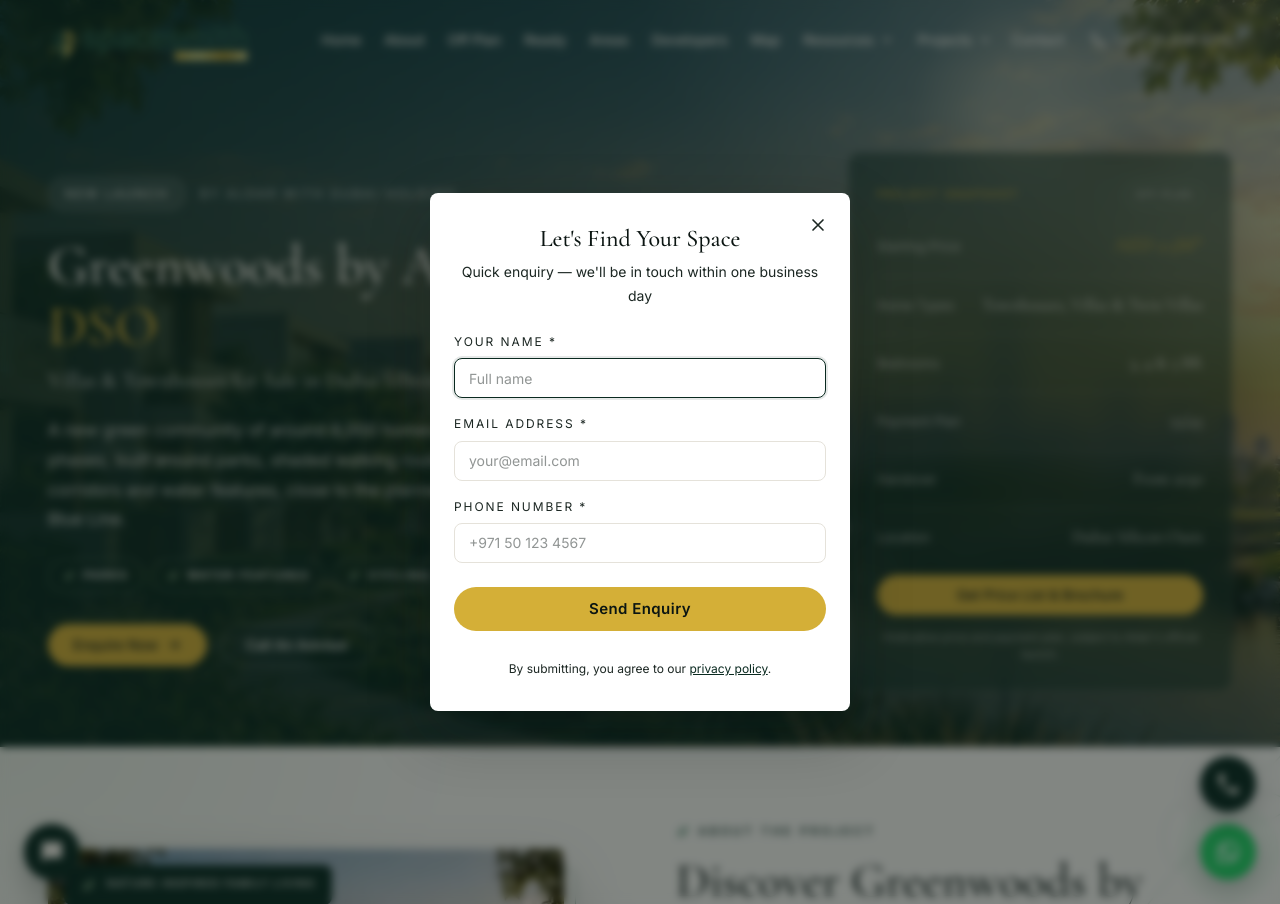
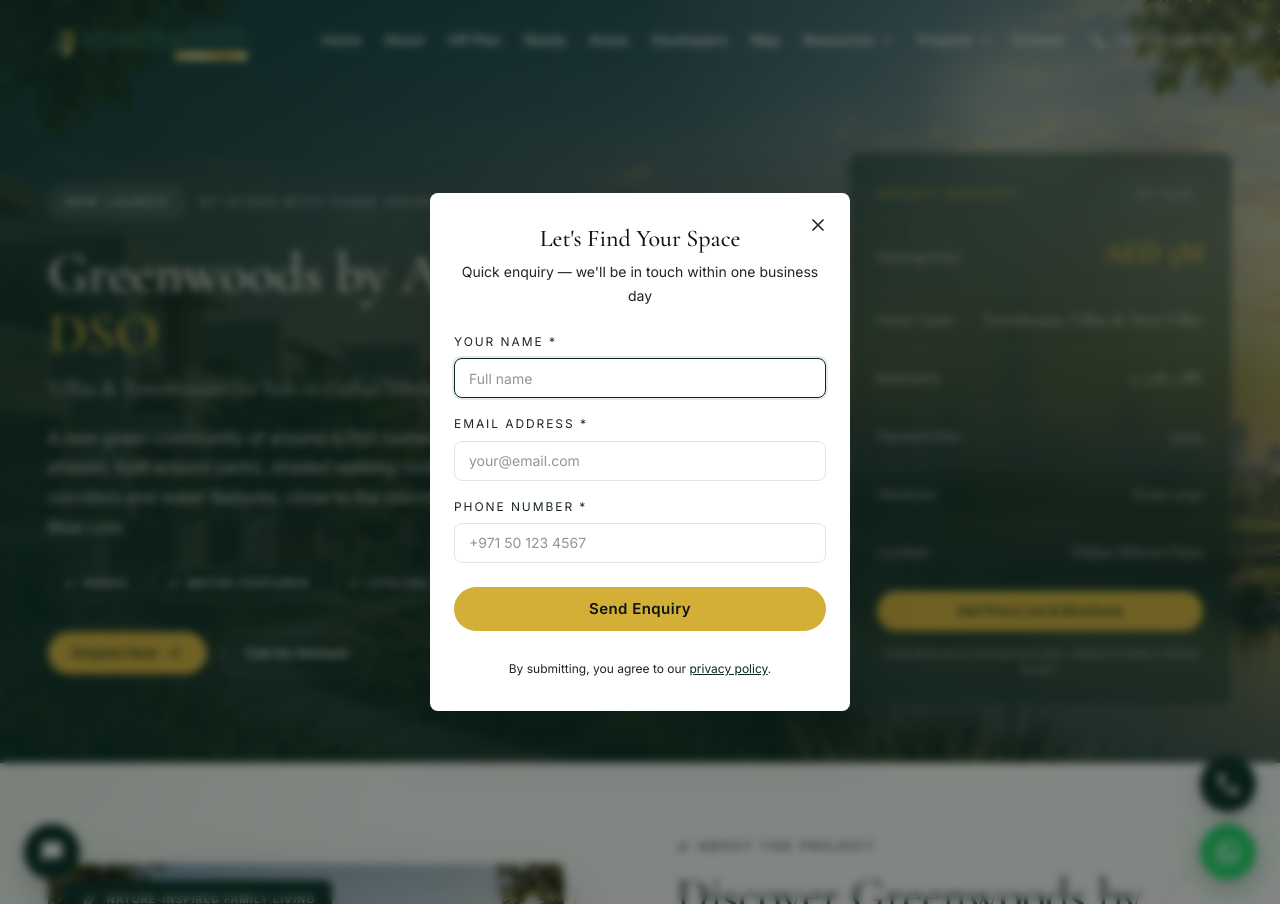
Before and after one commit to DelemonTechCorp/spacemith_realestate, a Django app: page /properties/greenwoods-by-aldar/ in a window 1280 px wide. Run offline with Django 5.2, Linux system fonts and the light colour scheme; data that the repository does not hold is empty; some libraries are stand-ins or nearby versions.

Commit message:
greenswoods price update to 3M

```diff
--- a/properties/templates/greenwoods.html
+++ b/properties/templates/greenwoods.html
@@ -275,7 +275,7 @@
         <span>Off-Plan</span>
       </div>
       <ul class="gwd-hero__card-list">
-        <li class="is-price"><span>Starting Price</span><span>AED 2.5M*</span></li>
+        <li class="is-price"><span>Starting Price</span><span style="font-weight:700; font-size: 29px;">AED 3M</span></li>
         <li><span>Home Types</span><span>Townhouses, Villas &amp; Twin Villas</span></li>
         <li><span>Bedrooms</span><span>3, 4 &amp; 5 BR</span></li>
         <li><span>Payment Plan</span><span>55/45</span></li>
@@ -599,7 +599,7 @@
         <span class="gwd-fact__icon"><svg viewBox="0 0 24 24" aria-hidden="true"><path d="M3 12V3h9l9 9-9 9z"/><circle cx="7.5" cy="7.5" r="1.5"/></svg></span>
         <div>
           <p class="gwd-fact__label">Starting Price</p>
-          <p class="gwd-fact__value">AED 2.5M*</p>
+          <p class="gwd-fact__value">AED 3M*</p>
         </div>
       </li>
       <li class="gwd-fact">
@@ -787,7 +787,7 @@
             <ul class="gwd-home__beds" aria-label="Bedrooms">
               <li>3 BR</li><li>4 BR</li>
             </ul>
-            <dl class="gwd-home__price"><dt>Starting price</dt><dd>From approx. AED 2.5M</dd></dl>
+            <dl class="gwd-home__price"><dt>Starting price</dt><dd>From AED 3M</dd></dl>
           </div>
         </article>
       </li>
```
